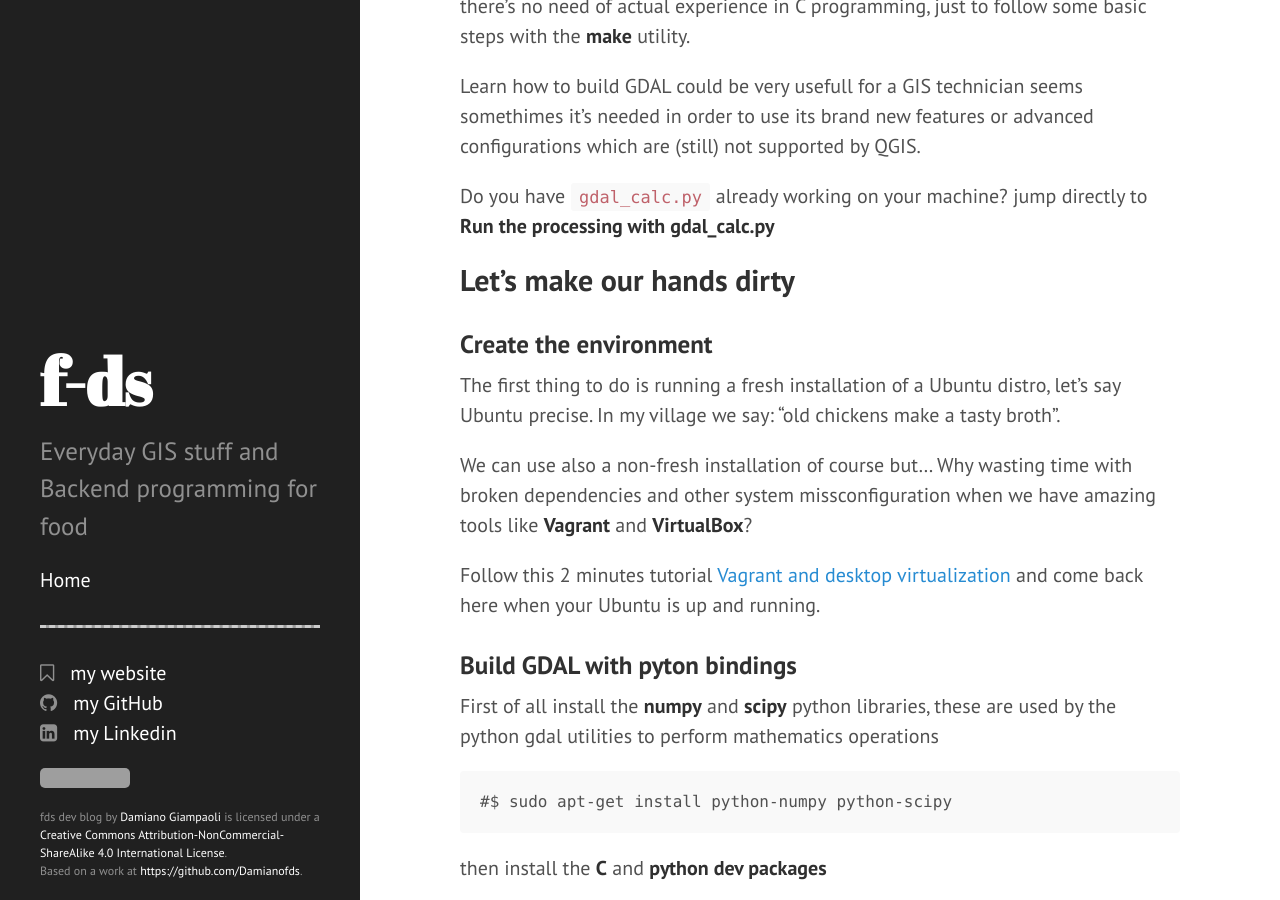
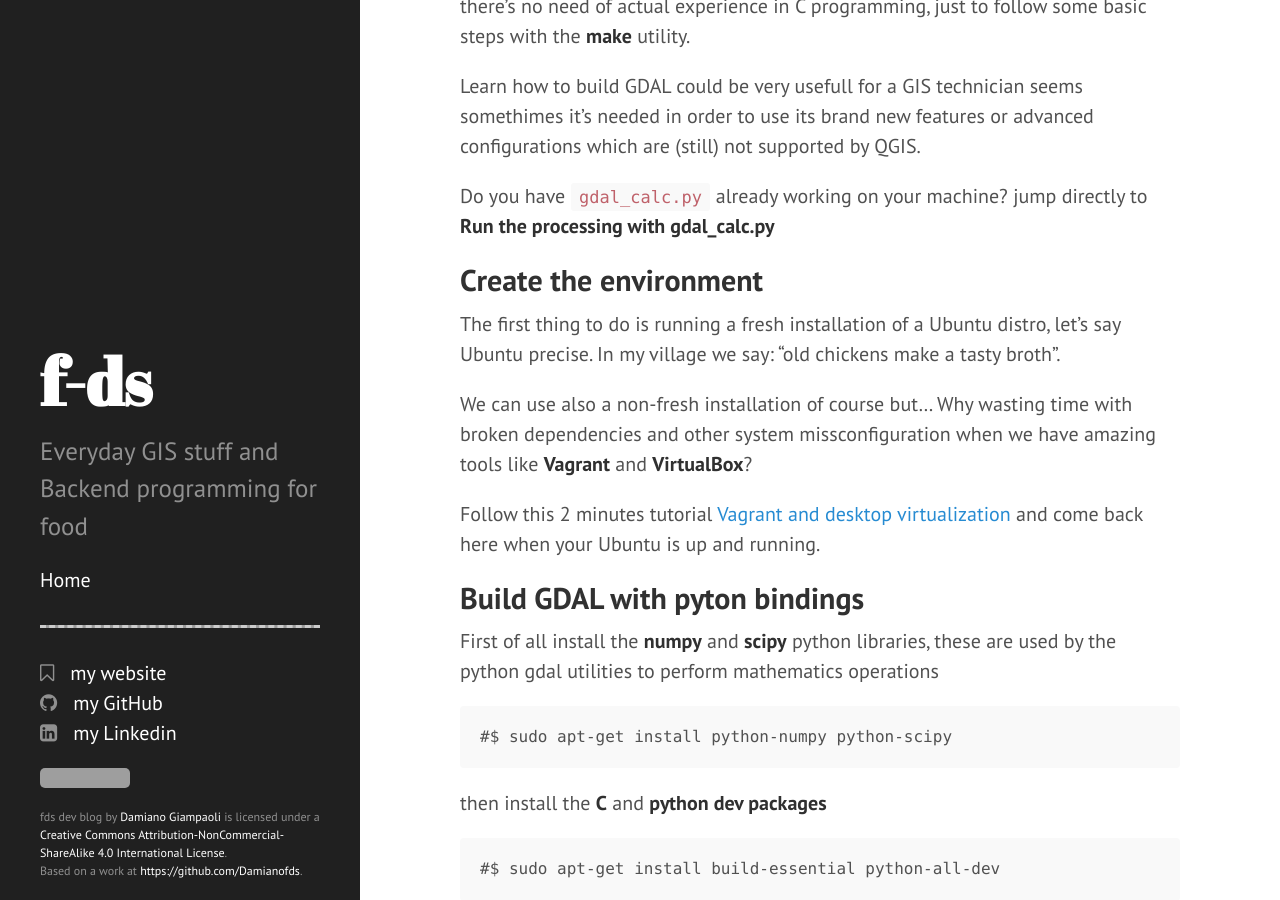
Before and after one commit to f-ds/f-ds.github.io, a Jekyll site: the page built from _posts/2016-04-18-raster-algebra-with-gdal-and-no-qgis.markdown, in a window 1280 px wide and 900 px high, scrolled down 2187 px. Built offline with Jekyll 4.4.1, drawn with Linux system fonts in a browser that asks for light colours; nearby versions of some CDN libraries; grey boxes are pictures that could not be loaded.

Commit message:
Post update: Raster algebra with GDAL (and no QGIS)

```diff
--- a/_posts/2016-04-18-raster-algebra-with-gdal-and-no-qgis.markdown
+++ b/_posts/2016-04-18-raster-algebra-with-gdal-and-no-qgis.markdown
@@ -44,16 +44,14 @@ Learn how to build GDAL could be very usefull for a GIS technician seems somethi
 
 Do you have `gdal_calc.py` already working on your machine? jump directly to **Run the processing with gdal_calc.py**
 
-## Let's make our hands dirty
-
-### Create the environment
+## Create the environment
 The first thing to do is running a fresh installation of a Ubuntu distro, let's say Ubuntu precise. In my village we say: "old chickens make a tasty broth".
 
 We can use also a non-fresh installation of course but... Why wasting time with broken dependencies and other system missconfiguration when we have amazing tools like **Vagrant** and **VirtualBox**?
 
 Follow this 2 minutes tutorial [Vagrant and desktop virtualization](http://f-ds.github.io/devops/2016/04/14/real-vagrant-in-2-minutes-run-ubuntu-or-centos.html) and come back here when your Ubuntu is up and running.
 
-### Build GDAL with pyton bindings
+## Build GDAL with pyton bindings
 
 First of all install the **numpy** and **scipy** python libraries, these are used by the python gdal utilities to perform mathematics operations
 
@@ -115,7 +113,7 @@ after make command has finished run
 
 and then cross your fingers and type `gdal_calc.py` on your command line. If you get the command help menu you can start with the actual raster processing. If you receive a bash or python error... Bad for you, it's time to fix something!
 
-### Run the processing with gdal_calc.py
+## Run the processing with gdal_calc.py
 
 ok so now upload on your VM your raster dataset, in my case the aggregated forest loss map, and perform the same computation we tried to run with QGIS: we want to create a new raster only with pixel value equals to 9 .
 
```
